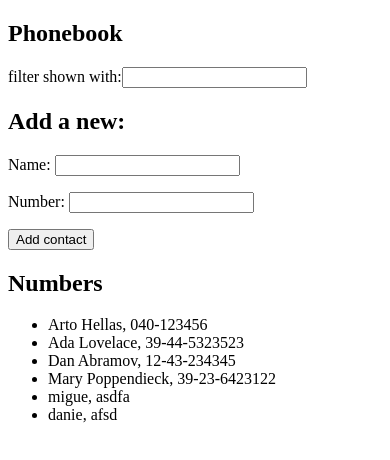
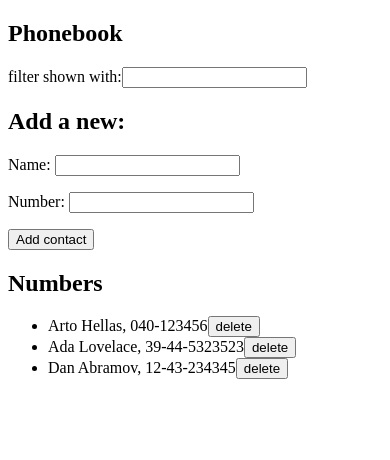
Before and after one commit to miguel-atencio-vargas/Full-Stack-Open-Bootcamp, a React (Create React App) app in the folder part2/phonebook/: page / in a window 390 px wide. Shown: the top 460 px of the page. Built offline with nearby package versions, Linux system fonts and the light colour scheme; data requests are answered from the project's data file.

Commit message:
2.17: The phonebook Step 9

```diff
--- a/part2/phonebook/db.json
+++ b/part2/phonebook/db.json
@@ -14,21 +14,6 @@
       "name": "Dan Abramov",
       "number": "12-43-234345",
       "id": 3
-    },
-    {
-      "name": "Mary Poppendieck",
-      "number": "39-23-6423122",
-      "id": 4
-    },
-    {
-      "name": "migue",
-      "number": "asdfa",
-      "id": 5
-    },
-    {
-      "name": "danie",
-      "number": "afsd",
-      "id": 6
     }
   ]
 }
--- a/part2/phonebook/src/App.js
+++ b/part2/phonebook/src/App.js
@@ -1,7 +1,7 @@
 import React, { useEffect, useState } from 'react';
 import Filter from './components/Filter';
 import PersonForm from './components/PersonForm';
-import Persons from './components/Persons';
+import Person from './components/Person';
 import personsService from './services/persons';
 
 
@@ -42,6 +42,18 @@ const App = () => {
   const handlePhoneChange = (e) => setNewPhone(e.target.value);
   const handleSearchChange = (e) => setSearchPerson(e.target.value);
 
+  const deletePersonOf = (person) => {
+    const handleRes = (status) => {
+      if(status === 200) {
+        setPersons(persons.filter(item => item.id !== person.id))
+      }
+    }
+    const isSure = window.confirm(`Are you sure that you want delete ${person.name} contact`);
+    if(isSure){
+      personsService.deletePerson(person.id).then(handleRes);
+    }
+  }
+
   const hookSearch = () => {
     const personsFinded = persons.filter(({ name }) => {
       const regExp = new RegExp(searchPerson, 'gi');
@@ -69,7 +81,16 @@ const App = () => {
         newPhone={newPhone}
       />
       <h2>Numbers</h2>
-      <Persons personsToShow={personsToShow} />
+      <ul>
+        {personsToShow.map(item => {
+          return(
+            <Person
+              key={item.name}
+              person={item}
+              deletePerson={deletePersonOf} />
+          )
+        })}
+      </ul>
     </>
   )
 }
--- /dev/null
+++ b/part2/phonebook/src/components/Person.js
@@ -0,0 +1,14 @@
+import React from 'react';
+
+
+const Person = ({ person, deletePerson }) => {
+  return (
+    <li>
+        {person.name}, {person.number}
+        <button onClick={() => deletePerson(person)}>delete</button>
+    </li>
+  )
+};
+
+
+export default Person;
--- a/part2/phonebook/src/components/Persons.js
+++ /dev/null
@@ -1,14 +0,0 @@
-import React from 'react';
-
-
-const Person = ({ person }) => <li> {person.name}, {person.number} </li>;
-
-const Persons = (props) => {
-  return (
-    <ul>
-      {props.personsToShow.map(item => <Person key={item.name} person={item} />)}
-    </ul>
-  )
-}
-
-export default Persons;
--- a/part2/phonebook/src/services/persons.js
+++ b/part2/phonebook/src/services/persons.js
@@ -13,9 +13,16 @@ const create = newPerson => {
   return promise.then(response => response.data);
 }
 
+const deletePerson = id => {
+  const promise = axios.delete(`${baseUrl}/${id}`);
+  return promise.then(response => response.status);
+}
+
+
 const personsService = {
   getAll,
-  create
+  create,
+  deletePerson,
 }
 
 export default personsService;
```
